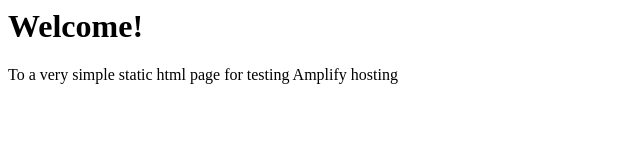
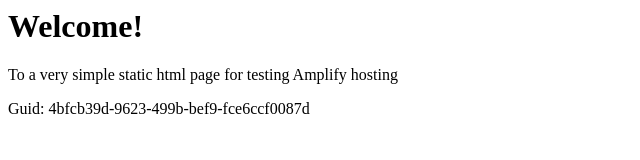
Before and after one commit to aws-aemilia-cdg/Github-PR-Commit-Integration-Test-DoNotTouch-Gith-P5X5MO5I-v1-preprod-eu-west-3, a website: page src/index.html in a window 1280 px wide. Shown: the whole page, without its empty margins (0-640 px from the left). Drawn offline with Linux system fonts and the light colour scheme.

Commit message:
commit from integ tests

```diff
--- a/src/index.html
+++ b/src/index.html
@@ -1,3 +1,5 @@
+
+
 <html lang="en">
 
 <head>
@@ -10,6 +12,6 @@
 <body>
     <h1>Welcome!</h1>
     <p>To a very simple static html page for testing Amplify hosting</p>
-</body>
+    <p>Guid: 4bfcb39d-9623-499b-bef9-fce6ccf0087d</p></body>
 
 </html>
```
